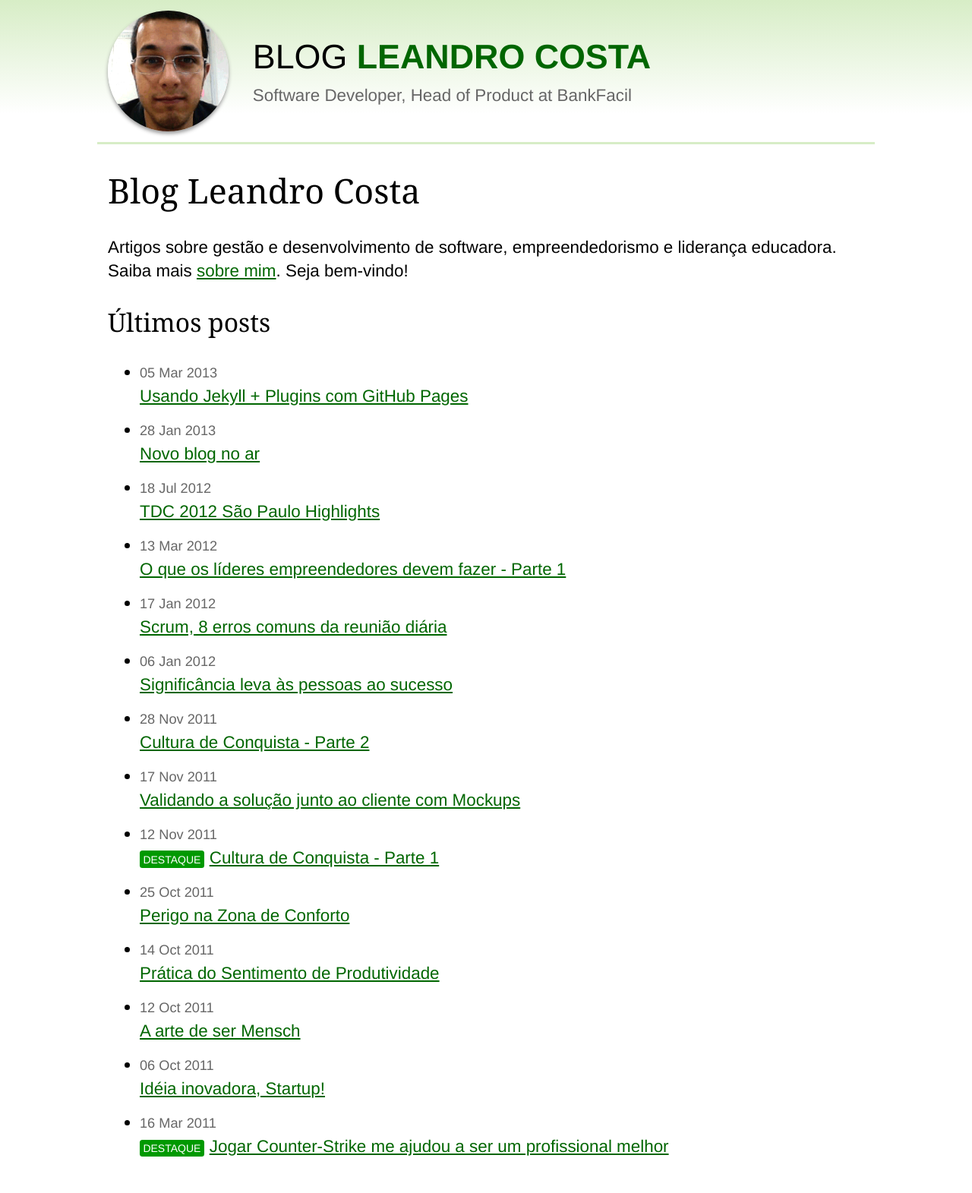
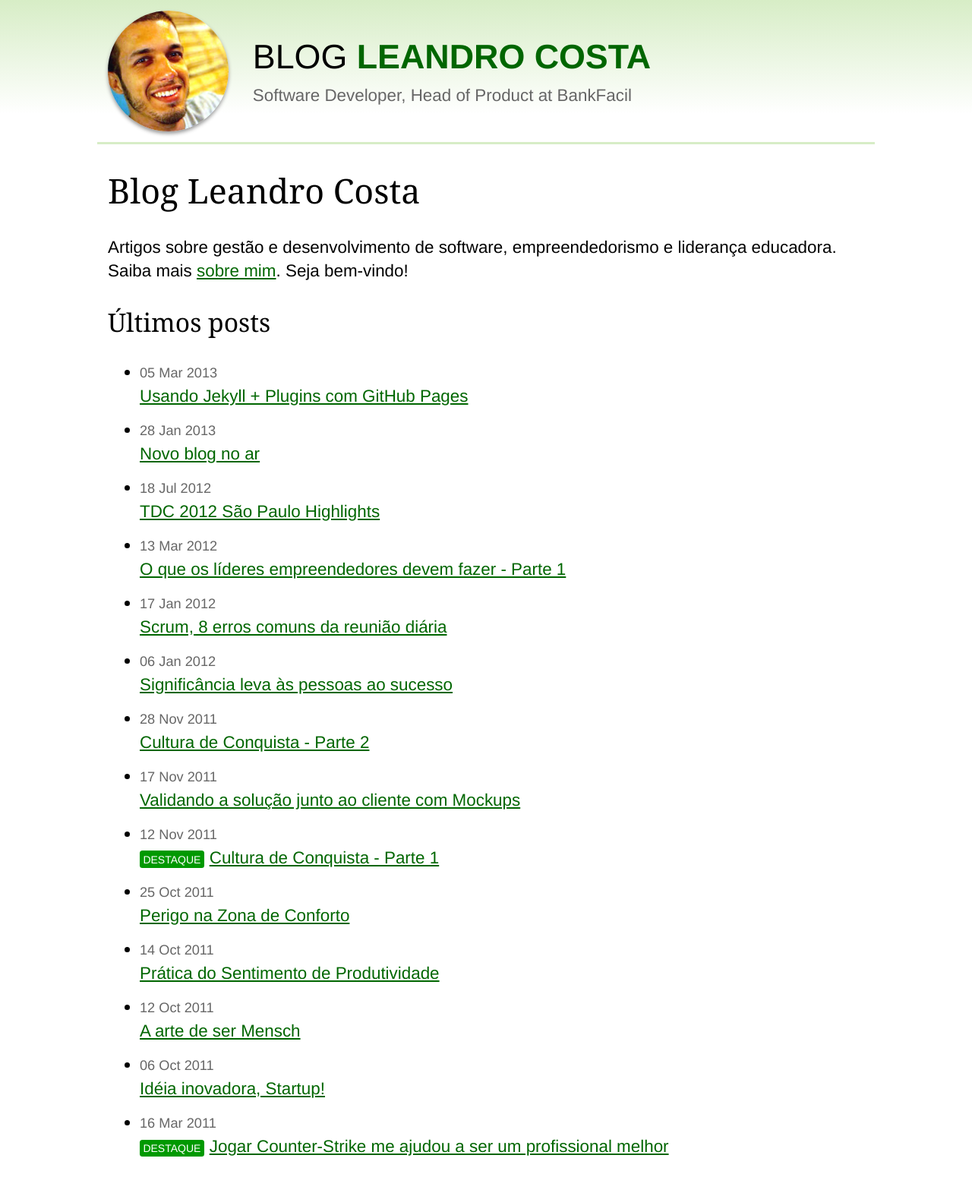
Before and after one commit to leandroadacosta/leandroadacosta.github.io, a Jekyll site: the page built from index.html, in a window 1280 px wide. Shown: the whole page at 76% size. Built offline with Jekyll 4.4.1, drawn with Linux system fonts in a browser that asks for light colours.

Commit message:
Update profile image.

```diff
--- a/_layouts/base.html
+++ b/_layouts/base.html
@@ -12,7 +12,7 @@
 
     <link rel="canonical" href="{{ site.production_url }}{{ page.url }}">
 
-    <meta property="og:image" content="{{ site.production_url }}/img/leandro-alvares-da-costa.png">
+    <meta property="og:image" content="{{ site.production_url }}/img/leandro-alvares-da-costa.jpg">
     {% if page.type == 'post' %}
       <meta property="og:url" content="{{ site.production_url }}{{ page.url }}">
       <meta property="og:type" content="article">
@@ -34,7 +34,7 @@
   <body>
     <div class="container">
       <header class="header">
-        <a href="{{ site.url }}/"><img src="{{ site.url }}/img/leandro-alvares-da-costa.png" alt="Leandro Alvares da Costa" class="header__avatar"></a>
+        <a href="{{ site.url }}/"><img src="{{ site.url }}/img/leandro-alvares-da-costa.jpg" alt="Leandro Alvares da Costa" class="header__avatar"></a>
         <div class="header__box">
           <h1 class="header__title">BLOG <a href="{{ site.url }}/" class="header__blog-name">LEANDRO COSTA</a></h1>
           <p class="header__desc">Software Developer, Head of Product at BankFacil</p>
```
Also changed, not shown: img/leandro-alvares-da-costa.jpg (added), img/leandro-alvares-da-costa.png (deleted).
